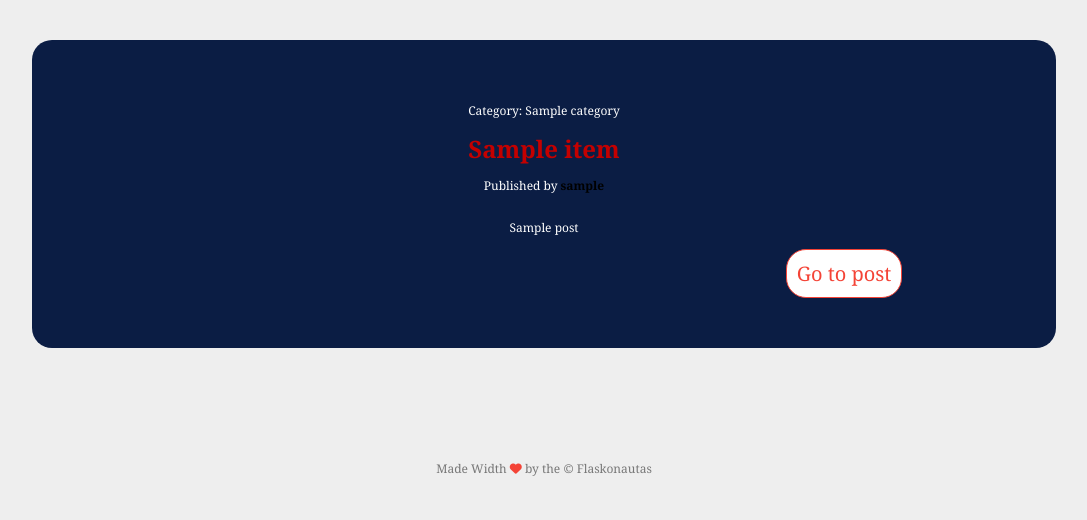
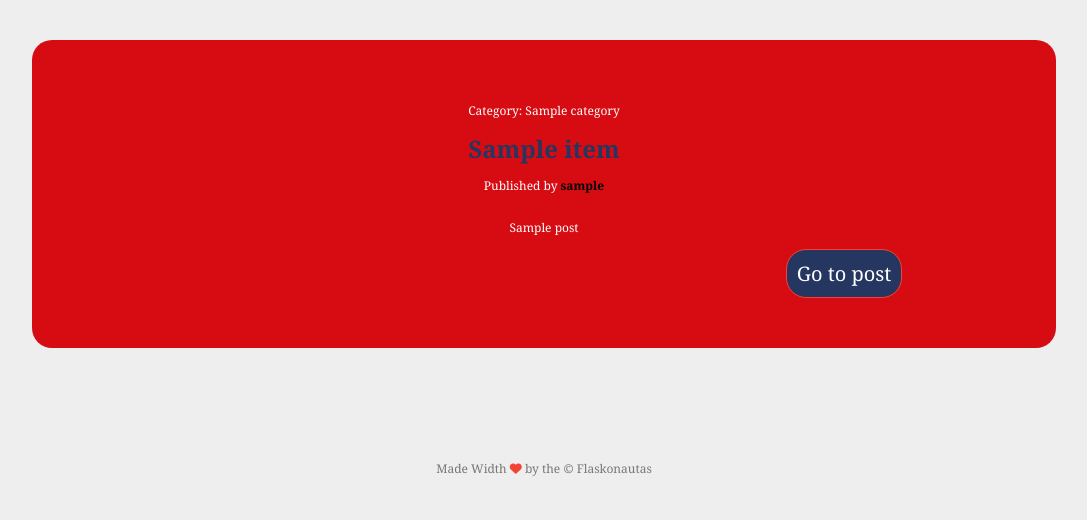
Before and after one commit to TarabayIvan/tp-introds-flaskonautas, a Flask app: page /latest_posts in a window 1280 px wide. Shown: the part 340-860 px from the top of the page, without its empty margins (96-1183 px from the left). Run offline with Flask 3, Linux system fonts and the light colour scheme; a database or web service that is not in the repository returns one stand-in record (values such as "Sample title"); data that the repository does not hold is empty.

Commit message:
se arreglaron algunas secciones de la pagina como latest post

```diff
--- a/Client/static/css/style.css
+++ b/Client/static/css/style.css
@@ -639,30 +639,34 @@ button[type="submit"]:hover {
     width: 80%;
     margin: auto;
     padding: 50px 0;
-    background-color: #0b1d44;
+    background-color: rgb(215, 12, 19);
     color: #c40000;
     border-radius: 20px;
     margin-bottom: 30px;
+}
+.post-container h2 {
+    color: #253760;
+    font-weight: bold;
 }
 .post-container p{
     color: white;
 }
 
 .post-container p span {
-    color: #f44336;
+    color: #253760;
     font-weight: bold;
 }
 
 .btn-go-to{
     margin-left: 600px;
     font-size: 20px;
-    color: #f44336;
+    color: white;
     border-radius: 20px;
     cursor: pointer;
     border: 1px solid #f44336;
     padding: 10px;
     transition: 0.5s;
-    background-color: white;
+    background-color: #253760;
 }
 
 .btn-go-to:hover{
@@ -673,8 +677,8 @@ button[type="submit"]:hover {
 
 @media (max-width: 850px) {
     .btn-go-to{
-        margin-left: 10rem;
-        font-size: 10rem;
+        margin-left: 5rem;
+        font-size: 0.6rem;
     }
 
 }
```
